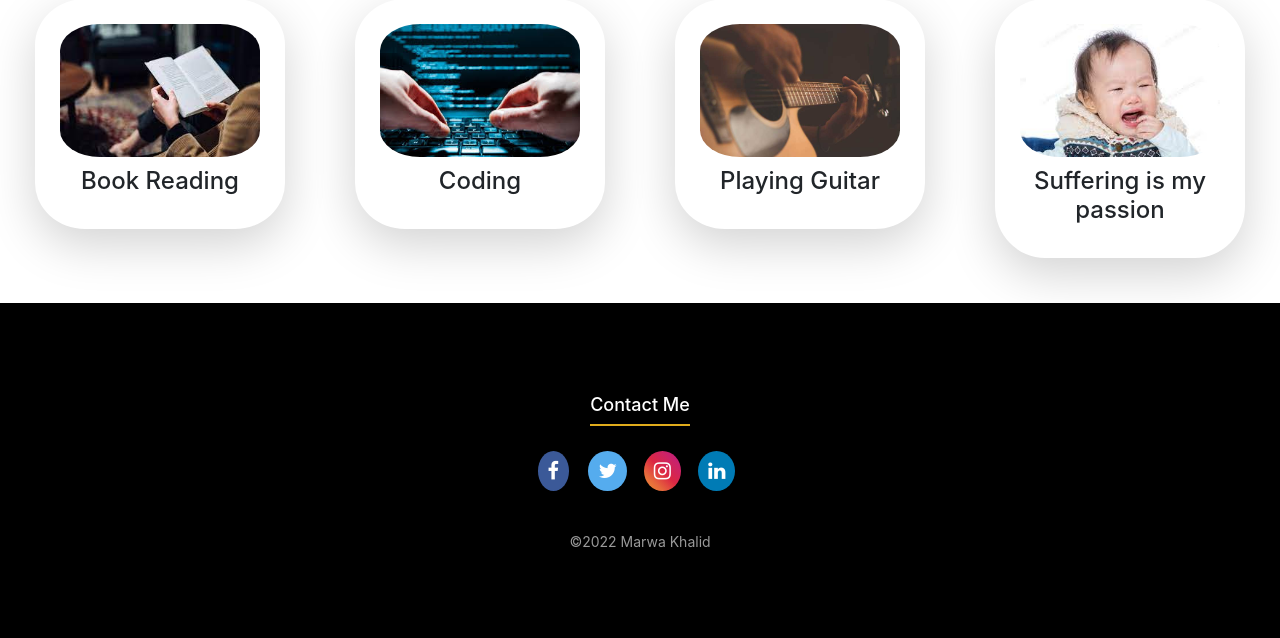
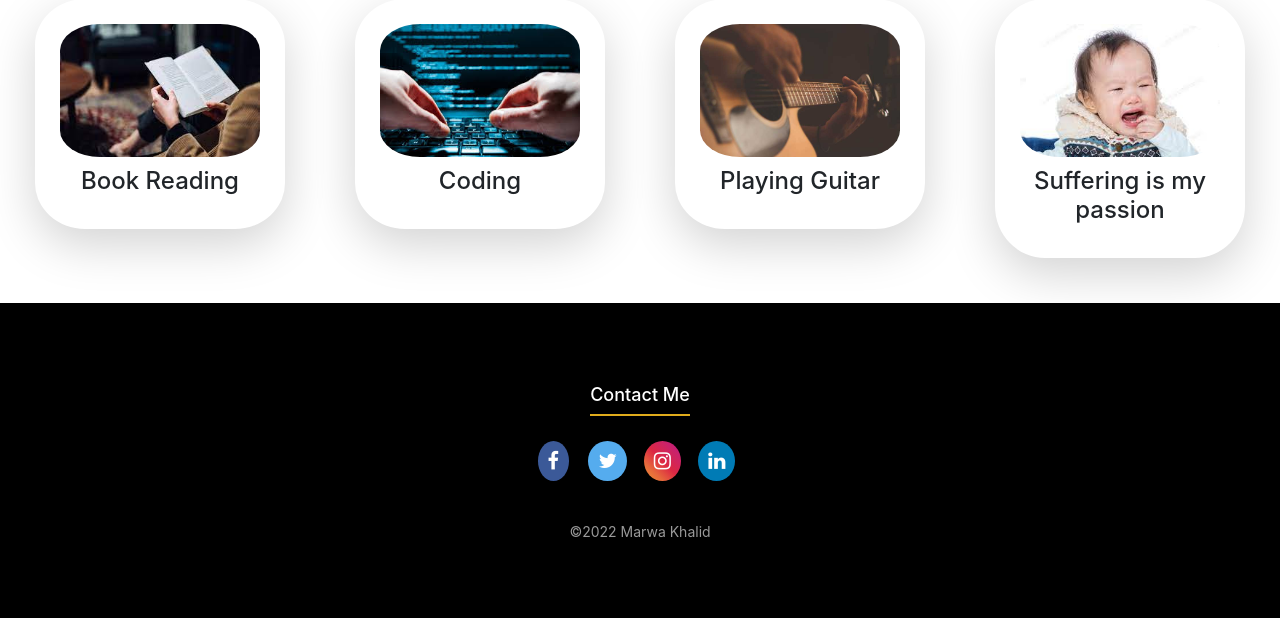
Before and after one commit to marwa-khalid/resume, a PHP site: page /quiz1.html in a window 1280 px wide. Shown: the part 2030-2668 px from the top of the page. Run offline with PHP 8.4, Linux system fonts and the light colour scheme.

Commit message:
Update quiz1.css

```diff
--- a/quiz1.css
+++ b/quiz1.css
@@ -220,7 +220,7 @@ html, body{
 }
 
 .footer{
-    padding: 70px;
+    padding: 60px;
     background-color: black;
 }
 
```
